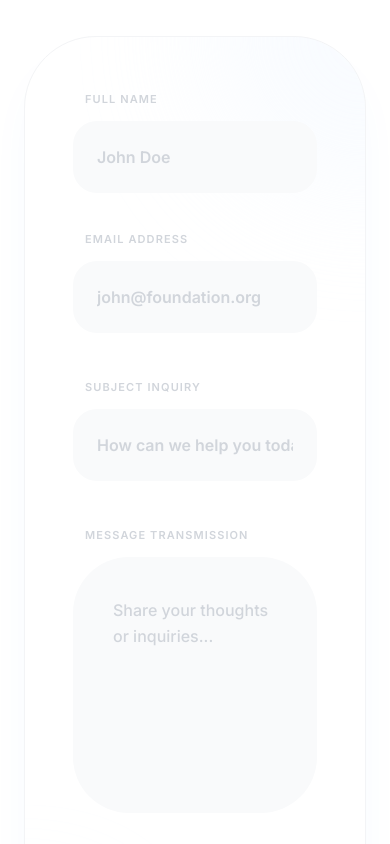
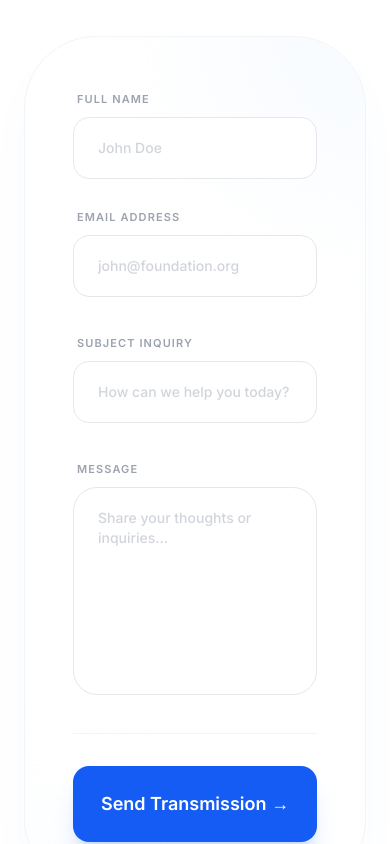
Before and after one commit to Tmkandawire/hiphop-foundation-platform, a React (Vite) app in the folder frontend/: page /contact in a window 390 px wide. Shown: the part 760-1604 px from the top of the page. Built offline with nearby package versions, Linux system fonts and the light colour scheme; no server answers.

Commit message:
style(ui): enhance visual layout for Blog and Contact modules
Refined typography and spacing in Blog.jsx and BlogDetail.jsx

Improved responsiveness and form styling in Contact.jsx

Updated hover states and transitions for a more premium feel

```diff
--- a/frontend/src/pages/BlogDetail.jsx
+++ b/frontend/src/pages/BlogDetail.jsx
@@ -73,7 +73,7 @@ export default function BlogDetail() {
 
           <div className="flex items-center gap-3">
             <div className="w-8 h-8 rounded-full bg-[#145CF3] flex items-center justify-center text-white text-[10px] font-black">
-              HF
+              HFF.
             </div>
             <span className="text-sm font-bold text-gray-400">
               By Hip Hop Foundation
@@ -133,10 +133,6 @@ export default function BlogDetail() {
               </span>
             </button>
           </div>
-
-          <p className="text-gray-300 text-xs font-medium mt-8 text-center">
-            © 2026 Hip Hop Foundation. All rights reserved.
-          </p>
         </footer>
       </article>
     </Container>
--- a/frontend/src/pages/Contact.jsx
+++ b/frontend/src/pages/Contact.jsx
@@ -38,18 +38,25 @@ export default function Contact() {
     }
   };
 
+  const inputClass = `
+    w-full bg-white border border-gray-200 rounded-2xl px-6 py-5
+    text-gray-900 font-medium text-sm
+    focus:outline-none focus:border-[#145CF3] focus:ring-4 focus:ring-[#145CF3]/8
+    transition-all placeholder:text-gray-300
+    hover:border-gray-300
+  `;
+
   return (
     <Container className="py-24">
-      {/* Widened to 7xl to give the form more breathing room */}
       <div className="max-w-7xl mx-auto grid grid-cols-1 lg:grid-cols-5 gap-16 items-start">
-        {/* LEFT: CONTENT AREA (Spans 2 columns) */}
+        {/* LEFT: CONTENT AREA */}
         <div className="lg:col-span-2 space-y-10 pt-10">
           <div className="space-y-6">
             <span className="bg-blue-50 text-[#145CF3] px-6 py-2.5 rounded-full text-[11px] font-black uppercase tracking-[0.4em] inline-block">
               Contact Portal
             </span>
             <h1 className="text-7xl md:text-8xl font-black text-[#190E0E] tracking-tighter leading-[0.9]">
-              Let’s <br />
+              Let's <br />
               <span className="text-[#145CF3]">Connect.</span>
             </h1>
           </div>
@@ -61,7 +68,7 @@ export default function Contact() {
 
           <div className="pt-10 space-y-6">
             <div className="flex items-center gap-6 group cursor-pointer">
-              <div className="w-14 h-14 rounded-2xl bg-gray-50 flex items-center justify-center group-hover:bg-[#145CF3] group-hover:text-white transition-all shadow-sm">
+              <div className="w-14 h-14 rounded-2xl bg-gray-50 flex items-center justify-center group-hover:bg-[#145CF3] transition-all shadow-sm border border-gray-100">
                 <span className="font-bold text-lg text-[#145CF3] group-hover:text-white transition-colors">
                   @
                 </span>
@@ -73,22 +80,23 @@ export default function Contact() {
           </div>
         </div>
 
-        {/* RIGHT: WIDER HIGH-TECH FORM (Spans 3 columns) */}
+        {/* RIGHT: FORM */}
         <div className="lg:col-span-3 bg-white p-12 md:p-16 rounded-[4.5rem] border border-gray-100 shadow-2xl shadow-blue-500/5 relative overflow-hidden">
-          {/* Decorative Elements */}
-          <div className="absolute top-0 right-0 w-80 h-80 bg-blue-50 rounded-full blur-3xl -mr-40 -mt-40 opacity-40"></div>
-          <div className="absolute bottom-0 left-0 w-40 h-40 bg-blue-50 rounded-full blur-3xl -ml-20 -mb-20 opacity-30"></div>
+          {/* Decorative blobs */}
+          <div className="absolute top-0 right-0 w-80 h-80 bg-blue-50 rounded-full blur-3xl -mr-40 -mt-40 opacity-40 pointer-events-none" />
+          <div className="absolute bottom-0 left-0 w-40 h-40 bg-blue-50 rounded-full blur-3xl -ml-20 -mb-20 opacity-30 pointer-events-none" />
 
-          <form onSubmit={handleSubmit} className="space-y-10 relative z-10">
-            <div className="grid grid-cols-1 md:grid-cols-2 gap-8">
-              <div className="space-y-3">
-                <label className="text-[11px] font-black uppercase tracking-widest text-gray-300 ml-3">
+          <form onSubmit={handleSubmit} className="space-y-8 relative z-10">
+            {/* Name + Email */}
+            <div className="grid grid-cols-1 md:grid-cols-2 gap-6">
+              <div className="space-y-2">
+                <label className="text-[11px] font-black uppercase tracking-widest text-gray-400 ml-1">
                   Full Name
                 </label>
                 <input
                   type="text"
                   name="name"
-                  className="w-full bg-gray-50 border-none rounded-3xl p-6 text-gray-900 font-bold focus:ring-4 ring-blue-500/10 transition-all placeholder:text-gray-300"
+                  className={inputClass}
                   placeholder="John Doe"
                   value={form.name}
                   onChange={handleChange}
@@ -96,15 +104,14 @@ export default function Contact() {
                   required
                 />
               </div>
-
-              <div className="space-y-3">
-                <label className="text-[11px] font-black uppercase tracking-widest text-gray-300 ml-3">
+              <div className="space-y-2">
+                <label className="text-[11px] font-black uppercase tracking-widest text-gray-400 ml-1">
                   Email Address
                 </label>
                 <input
                   type="email"
                   name="email"
-                  className="w-full bg-gray-50 border-none rounded-3xl p-6 text-gray-900 font-bold focus:ring-4 ring-blue-500/10 transition-all placeholder:text-gray-300"
+                  className={inputClass}
                   placeholder="john@foundation.org"
                   value={form.email}
                   onChange={handleChange}
@@ -114,14 +121,15 @@ export default function Contact() {
               </div>
             </div>
 
-            <div className="space-y-3">
-              <label className="text-[11px] font-black uppercase tracking-widest text-gray-300 ml-3">
+            {/* Subject */}
+            <div className="space-y-2">
+              <label className="text-[11px] font-black uppercase tracking-widest text-gray-400 ml-1">
                 Subject Inquiry
               </label>
               <input
                 type="text"
                 name="subject"
-                className="w-full bg-gray-50 border-none rounded-3xl p-6 text-gray-900 font-bold focus:ring-4 ring-blue-500/10 transition-all placeholder:text-gray-300"
+                className={inputClass}
                 placeholder="How can we help you today?"
                 value={form.subject}
                 onChange={handleChange}
@@ -129,13 +137,14 @@ export default function Contact() {
               />
             </div>
 
-            <div className="space-y-3">
-              <label className="text-[11px] font-black uppercase tracking-widest text-gray-300 ml-3">
-                Message Transmission
+            {/* Message */}
+            <div className="space-y-2">
+              <label className="text-[11px] font-black uppercase tracking-widest text-gray-400 ml-1">
+                Message
               </label>
               <textarea
                 name="message"
-                className="w-full bg-gray-50 border-none rounded-[3.5rem] p-10 h-64 text-gray-900 font-medium leading-relaxed focus:ring-4 ring-blue-500/10 transition-all resize-none placeholder:text-gray-300"
+                className={`${inputClass} h-52 resize-none rounded-3xl py-5`}
                 placeholder="Share your thoughts or inquiries..."
                 value={form.message}
                 onChange={handleChange}
@@ -144,16 +153,20 @@ export default function Contact() {
               />
             </div>
 
+            {/* Divider */}
+            <div className="h-px bg-gray-100" />
+
+            {/* Submit */}
             <button
               type="submit"
               disabled={isSubmitting}
-              className={`w-full py-8 rounded-[2.5rem] bg-[#145CF3] text-white font-black text-xl shadow-2xl shadow-blue-500/30 transition-all active:scale-[0.98] ${
+              className={`w-full py-6 rounded-2xl bg-[#145CF3] text-white font-black text-lg shadow-xl shadow-blue-500/20 transition-all active:scale-[0.98] ${
                 isSubmitting
-                  ? "opacity-70"
-                  : "hover:bg-[#114ed1] hover:-translate-y-1"
+                  ? "opacity-70 cursor-not-allowed"
+                  : "hover:bg-[#114ed1] hover:-translate-y-0.5"
               }`}
             >
-              {isSubmitting ? "Syncing channels..." : "Send Transmission"}
+              {isSubmitting ? "Syncing channels..." : "Send Transmission →"}
             </button>
           </form>
         </div>
```
Also changed, not shown: frontend/src/pages/Blog.jsx (+67 -17 lines).
